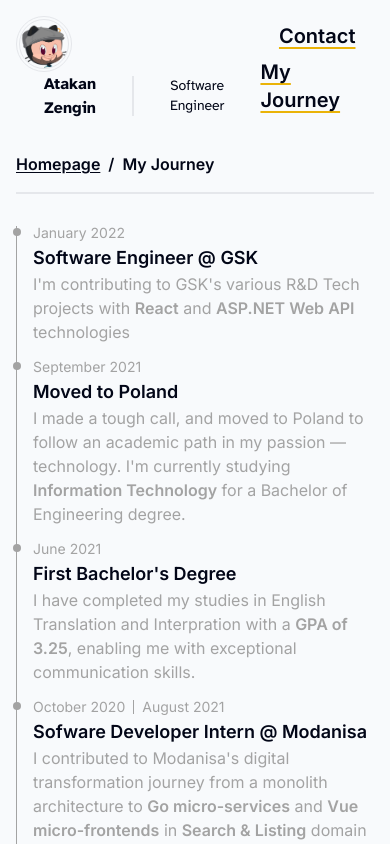
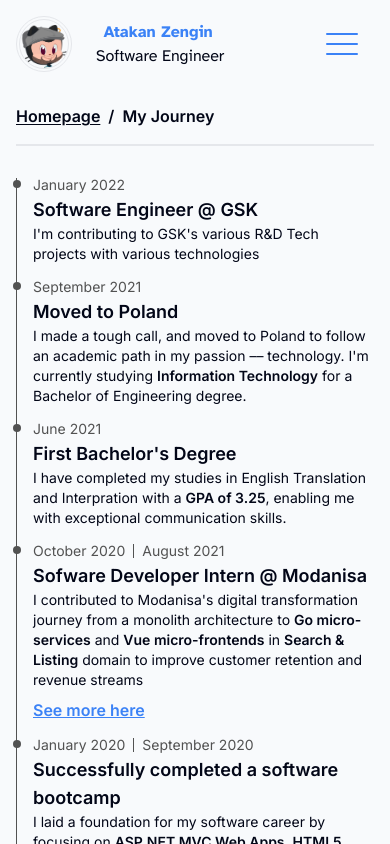
Before and after one commit to atakanzen/atakanzen.com, a Next.js app: page /my-journey in a window 390 px wide. Shown: the top 844 px of the page. Built offline with nearby package versions, Linux system fonts and the light colour scheme; no server answers.

Commit message:
Add mobile screen compatible menu with background blur

```diff
--- a/components/CardNavigation.tsx
+++ b/components/CardNavigation.tsx
@@ -22,10 +22,29 @@ const CardNavigation = ({
   return internal ? (
     <Link
       href={href}
-      className={`group xl:hover:text-current text-current xl:text-neutral-400 w-full ${className}`}
+      className={`p-4 rounded dark:bg-yellow-500 bg-blue-500 bg-opacity-5 dark:bg-opacity-25 group w-full xl:hover:dark:bg-opacity-30 xl:hover:bg-opacity-20 ${className}`}
     >
-      <h3 className={`text-xl font-bold `}>{title}</h3>
-      {description ? <p>{description}</p> : null}
+      <div className="flex justify-between gap-4">
+        <h3 className={`text-l xl:text-xl font-bold `}>{title}</h3>
+        <svg
+          xmlns="http://www.w3.org/2000/svg"
+          fill="none"
+          viewBox="0 0 24 24"
+          strokeWidth="1.5"
+          stroke="currentColor"
+          className="hidden xl:block text-transparent relative right-2 top-2 text-neutral-700 w-4 h-4 xl:group-hover:block xl:group-hover:text-current xl:group-hover:translate-x-2 xl:group-hover:-translate-y-2 transition-all duration-500"
+        >
+          <path
+            strokeLinecap="round"
+            strokeLinejoin="round"
+            d="M4.5 19.5l15-15m0 0H8.25m11.25 0v11.25"
+          />
+        </svg>
+      </div>
+
+      {description ? (
+        <p className="text-sm xs:text-base">{description}</p>
+      ) : null}
       {date ? <p className="text-sm">{date}</p> : null}
     </Link>
   ) : (
@@ -33,7 +52,7 @@ const CardNavigation = ({
       href={href as string}
       target="_blank"
       rel="noopener noreferrer"
-      className={`group xl:hover:text-current text-current xl:text-neutral-400 w-full ${className}`}
+      className={`p-4 rounded dark:bg-yellow-500 bg-blue-500 bg-opacity-5 dark:bg-opacity-25 group w-full xl:hover:dark:bg-opacity-30 xl:hover:bg-opacity-20 ${className}`}
     >
       <div className="flex justify-between">
         <h3 className="text-xl font-bold ">{title}</h3>
--- a/components/Sidebar.tsx
+++ b/components/Sidebar.tsx
@@ -2,6 +2,7 @@ import dynamic from "next/dynamic";
 import { Atkinson_Hyperlegible } from "next/font/google";
 import Image from "next/image";
 import Link from "next/link";
+import { useState } from "react";
 
 const atkinson = Atkinson_Hyperlegible({
   weight: ["400", "700"],
@@ -9,24 +10,99 @@ const atkinson = Atkinson_Hyperlegible({
 });
 
 export default function Sidebar() {
+  const [menuOpen, setMenuOpen] = useState<boolean>(false);
+
   return (
-    <aside className="p-4 xl:h-screen">
-      <div className="flex flex-row-reverse xl:flex-col h-full items-center justify-between xl:justify-between gap-2">
-        <div className="flex flex-col gap-2 items-center">
+    <>
+      <div
+        className={`absolute xl:hidden w-screen h-screen backdrop-blur-xl z-10 ${
+          menuOpen ? "" : "-translate-y-full"
+        } transition-all duration-500 flex flex-col items-center justify-center gap-4`}
+      >
+        <Link
+          href={"/"}
+          className="text-xl font-bold  dark:decoration-yellow-500 underline"
+          onClick={() => setMenuOpen(!menuOpen)}
+        >
+          Home
+        </Link>
+        <Link
+          href={"/blog"}
+          className="text-xl font-bold  dark:decoration-yellow-500 underline"
+          onClick={() => setMenuOpen(!menuOpen)}
+        >
+          Blog
+        </Link>
         <Link
           href={"/contact"}
-            className="text-xl font-semibold underline-offset-4 decoration-yellow-500 underline"
+          className="text-xl font-bold  dark:decoration-yellow-500 underline"
+          onClick={() => setMenuOpen(!menuOpen)}
         >
           Contact
         </Link>
         <Link
           href={"/my-journey"}
-            className="text-xl font-semibold underline-offset-4 decoration-yellow-500 underline"
+          className="text-xl font-bold dark:decoration-yellow-500 underline"
+          onClick={() => setMenuOpen(!menuOpen)}
         >
-            My Journey
+          Journey
         </Link>
       </div>
-        <div>
+      <aside className="relative p-4 xl:h-screen z-50">
+        <div className="flex flex-row-reverse xl:flex-col h-full items-center justify-between xl:justify-between gap-2">
+          {/* For laptops and bigger sizes */}
+          <div className="hidden xl:flex xs:flex-col gap-2 items-center">
+            <Link
+              href={"/"}
+              className="xs:text-xl font-semibold  dark:decoration-yellow-500 underline"
+            >
+              Home
+            </Link>
+            <Link
+              href={"/blog"}
+              className="xs:text-xl font-semibold  dark:decoration-yellow-500 underline"
+            >
+              Blog
+            </Link>
+            <Link
+              href={"/contact"}
+              className="xs:text-xl font-semibold  dark:decoration-yellow-500 underline"
+            >
+              Contact
+            </Link>
+            <Link
+              href={"/my-journey"}
+              className="xs:text-xl font-semibold dark:decoration-yellow-500 underline"
+            >
+              Journey
+            </Link>
+          </div>
+
+          {/* For mobile */}
+          <div className="xl:hidden">
+            <div
+              onClick={() => setMenuOpen(!menuOpen)}
+              className="flex flex-col items-center justify-center gap-2 p-4"
+            >
+              <div
+                className={`w-8 rounded bg-blue-500 dark:bg-yellow-500 h-0.5 transition-all ease-in-out duration-500 ${
+                  menuOpen && "rotate-45 translate-y-2"
+                }`}
+              ></div>
+              <div
+                className={`w-8 rounded bg-blue-500 dark:bg-yellow-500 h-0.5 transition-all ease-in-out duration-500 ${
+                  menuOpen && "opacity-0"
+                }`}
+              ></div>
+              <div
+                className={`w-8 rounded bg-blue-500 dark:bg-yellow-500 h-0.5 transition-all ease-in-out duration-500 ${
+                  menuOpen && "-rotate-45 -translate-y-3"
+                }`}
+              ></div>
+            </div>
+          </div>
+
+          <div className="flex xl:flex-col xs:gap-2">
             {/* Dynamic sized profile photo based on breakpoint */}
             <div>
               {/* For laptops and bigger sizes */}
@@ -40,7 +116,7 @@ export default function Sidebar() {
                 />
               </div>
               {/* For screens smaller than laptops */}
-            <div className="relative overflow-hidden p-2 w-14 h-14 xs:w-20 xs:h-20  border-double border-4  d rounded-full xl:hidden">
+              <div className="relative overflow-hidden xs:p-2 w-14 h-14 xs:w-20 xs:h-20  border-double border-4  d rounded-full xl:hidden">
                 <Image
                   src="/images/profile_close.png"
                   alt="Atakan Zengin's Profile Logo"
@@ -53,21 +129,22 @@ export default function Sidebar() {
             </div>
             {/* Title */}
             <div
-            className={`flex items-center justify-center divide-x-2  text-center xl:flex-col xl:mb-4 xl:divide-x-0 ${atkinson.className}`}
+              className={`flex flex-col items-center justify-center xs:divide-x-2 text-center ml-4 xl:ml-0 xl:flex-col xl:mb-4 xl:divide-x-0 ${atkinson.className}`}
             >
-            <Link href="/">
-              {" "}
-              <p className="text-base xs:text-xl  xl:text-2xl 2xl:text-3xl font-bold pr-2 xl:pr-0">
+              <Link
+                className="text-base xs:text-xl text-blue-500 dark:text-yellow-500 xl:text-2xl 2xl:text-3xl font-bold pl-1"
+                href="/"
+              >
                 Atakan Zengin
-              </p>
               </Link>
 
-            <p className="text-sm xs:text-base xl:text-l 2xl:text-xl dark:text-neutral-300 pl-2">
+              <p className="text-base xl:text-l 2xl:text-xl dark:text-neutral-300 pl-2">
                 Software Engineer
               </p>
             </div>
           </div>
         </div>
       </aside>
+    </>
   );
 }
--- a/pages/blog/[slug].tsx
+++ b/pages/blog/[slug].tsx
@@ -84,7 +84,7 @@ const PostPage = ({
             Blog
           </Link>
         </div>
-        <article className="prose xl:prose-lg prose-blue dark:prose-amber max-w-none pt-4 dark:prose-invert prose-a:underline prose-pre:max-w-xs prose-pre:sm:max-w-none prose-pre:dark:bg-neutral-800 prose-pre:bg-neutral-900 prose-p:">
+        <article className="prose xl:prose-lg prose-blue max-w-none pt-4 dark:prose-invert prose-a:underline prose-pre:max-w-xs prose-pre:sm:max-w-none dark:prose-a:text-yellow-500 prose-pre:dark:bg-neutral-800 prose-pre:bg-neutral-900">
           <MDXRemote {...mdxSource} components={components} lazy />
         </article>
         <div className="flex items-center w-full gap-2 font-semibold pt-4">
--- a/pages/index.tsx
+++ b/pages/index.tsx
@@ -78,18 +78,16 @@ export default function Home({ pinnedPosts }: HomeProps) {
 
       <div className="flex flex-col max-w-5xl mx-auto gap-10">
         <div className={`xl:tracking-tight ${atkinson.className}`}>
-          <h1 className="text-3xl xl:text-6xl font-bold mb-2">
-            Atakan Zengin;
-          </h1>
+          <h1 className="text-3xl xl:text-6xl font-bold">Atakan Zengin;</h1>
           <h2 className={`text-2xl xl:text-5xl font-semibold`}>
             helps people by{" "}
-            <span className="text-yellow-500 underline">
+            <span className="text-blue-500 dark:text-yellow-500  underline">
               writing quality software.
             </span>
           </h2>
         </div>
         <div className="flex flex-col gap-2 items-start">
-          <h3 className="text-2xl font-semibold float-left">Pinned Posts</h3>
+          <h3 className="text-xl font-semibold float-left">Pinned Posts</h3>
           <div className="flex flex-col gap-2">
             {pinnedPosts.map((p, i) => (
               <CardNavigation
--- a/pages/my-journey/index.tsx
+++ b/pages/my-journey/index.tsx
@@ -18,10 +18,9 @@ const journeyPoints: JorneyPoint[] = [
     title: "Software Engineer @ GSK",
     startDate: new Date(2022, 0),
     description: (
-      <p className="text-base font-normal">
-        I&apos;m contributing to GSK&apos;s various R&D Tech projects with{" "}
-        <span className="font-semibold">React</span> and{" "}
-        <span className="font-semibold">ASP.NET Web API</span> technologies{" "}
+      <p className="text-sm lg:text-base font-normal">
+        I&apos;m contributing to GSK&apos;s various R&D Tech projects with
+        various technologies
       </p>
     ),
     hasLink: false,
@@ -30,11 +29,13 @@ const journeyPoints: JorneyPoint[] = [
     title: "Moved to Poland",
     startDate: new Date(2021, 8),
     description: (
-      <p className="text-base font-normal ">
+      <p className="text-sm lg:text-base font-normal ">
         I made a tough call, and moved to Poland to follow an academic path in
         my passion –– technology. I&apos;m currently studying{" "}
-        <span className="font-semibold">Information Technology</span> for a
-        Bachelor of Engineering degree.
+        <span className="font-semibold dark:text-neutral-100">
+          Information Technology
+        </span>{" "}
+        for a Bachelor of Engineering degree.
       </p>
     ),
     hasLink: false,
@@ -43,10 +44,11 @@ const journeyPoints: JorneyPoint[] = [
     title: "First Bachelor's Degree",
     startDate: new Date(2021, 5),
     description: (
-      <p className="text-base font-normal ">
+      <p className="text-sm lg:text-base font-normal ">
         I have completed my studies in English Translation and Interpration with
-        a <span className="font-semibold">GPA of 3.25</span>, enabling me with
-        exceptional communication skills.
+        a{" "}
+        <span className="font-semibold dark:text-neutral-100">GPA of 3.25</span>
+        , enabling me with exceptional communication skills.
       </p>
     ),
     hasLink: false,
@@ -56,13 +58,21 @@ const journeyPoints: JorneyPoint[] = [
     startDate: new Date(2020, 9),
     endDate: new Date(2021, 7),
     description: (
-      <p className="text-base font-normal ">
+      <p className="text-sm lg:text-base font-normal">
         I contributed to Modanisa&apos;s digital transformation journey from a
         monolith architecture to{" "}
-        <span className="font-semibold">Go micro-services</span> and{" "}
-        <span className="font-semibold">Vue micro-frontends</span> in{" "}
-        <span className="font-semibold">Search & Listing</span> domain to
-        improve customer retention and revenue streams
+        <span className="font-semibold dark:text-neutral-100">
+          Go micro-services
+        </span>{" "}
+        and{" "}
+        <span className="font-semibold dark:text-neutral-100">
+          Vue micro-frontends
+        </span>{" "}
+        in{" "}
+        <span className="font-semibold dark:text-neutral-100">
+          Search & Listing
+        </span>{" "}
+        domain to improve customer retention and revenue streams
       </p>
     ),
     hasLink: true,
@@ -74,12 +84,14 @@ const journeyPoints: JorneyPoint[] = [
     startDate: new Date(2020, 0),
     endDate: new Date(2020, 8),
     description: (
-      <p className="text-base font-normal ">
+      <p className="text-sm lg:text-base font-normal ">
         I laid a foundation for my software career by focusing on{" "}
-        <span className="font-semibold ">ASP.NET MVC Web Apps</span>,{" "}
-        <span className="font-semibold ">HTML5</span>,{" "}
-        <span className="font-semibold ">CSS</span>, and{" "}
-        <span className="font-semibold ">JavaScript</span>
+        <span className="font-semibold dark:text-neutral-100">
+          ASP.NET MVC Web Apps
+        </span>
+        , <span className="font-semibold dark:text-neutral-100">HTML5</span>,{" "}
+        <span className="font-semibold dark:text-neutral-100">CSS</span>, and{" "}
+        <span className="font-semibold dark:text-neutral-100">JavaScript</span>
       </p>
     ),
     hasLink: false,
@@ -124,12 +136,12 @@ const MyJourney = () => {
           <h1>My Journey</h1>
         </div>
         <div className="pt-4">
-          <ol className="relative border-l border-neutral-400">
+          <ol className="relative border-l border-neutral-600">
             {journeyPoints.map((j, i) => (
               <li key={i} className="ml-4 my-4">
-                <div className="absolute w-2 h-2 bg-neutral-400 rounded-full mt-0.5 -left-[0.275rem]"></div>
-                <div className="flex items-center gap-2 divide-x divide-neutral-400">
-                  <time className="mb-1 text-sm font-normal leading-none text-neutral-400">
+                <div className="absolute w-2 h-2 bg-neutral-600 rounded-full mt-0.5 -left-[0.275rem]"></div>
+                <div className="flex items-center gap-2 divide-x divide-neutral-600">
+                  <time className="mb-1 text-sm font-normal leading-none dark:text-neutral-400 text-neutral-600">
                     {j.startDate.toLocaleDateString("en", {
                       year: "numeric",
                       month: "long",
@@ -137,7 +149,7 @@ const MyJourney = () => {
                   </time>
                   {j.endDate ? (
                     <>
-                      <time className="pl-2 mb-1 text-sm font-normal leading-none text-neutral-400 ">
+                      <time className="pl-2 mb-1 text-sm font-normal leading-none dark:text-neutral-400 text-neutral-600 ">
                         {j.endDate.toLocaleDateString("en", {
                           year: "numeric",
                           month: "long",
@@ -147,11 +159,11 @@ const MyJourney = () => {
                   ) : null}
                 </div>
                 <h3 className="text-lg font-semibold">{j.title}</h3>
-                <div className="text-neutral-400">{j.description}</div>
+                <div className="dark:text-neutral-400">{j.description}</div>
                 {j.hasLink ? (
                   j.linkType === "internal" ? (
                     <Link
-                      className="inline-flex items-center underline mt-2  font-semibold"
+                      className="inline-flex items-center underline mt-2 text-blue-500 dark:text-yellow-500  font-semibold"
                       href={j.href!}
                     >
                       See more here
```
Lines whose indentation alone changed are shown as unchanged.
